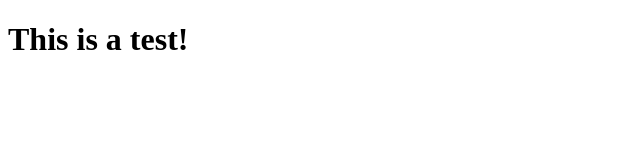
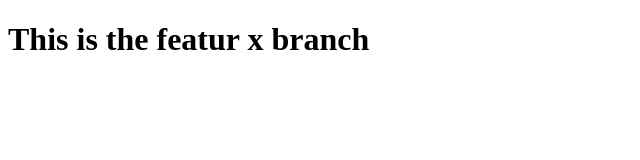
Before and after one commit to krislopezTX/first-branching, a plain HTML site: page index.html in a window 1280 px wide. Shown: the whole page, without its empty margins (0-640 px from the left). Drawn offline with Linux system fonts and the light colour scheme.

Commit message:
changed the text

```diff
--- a/index.html
+++ b/index.html
@@ -7,6 +7,6 @@
     <title>Document</title>
 </head>
 <body>
-    <h1>This is a test!</h1>
+    <h1>This is the featur x branch</h1>
 </body>
 </html>
```
